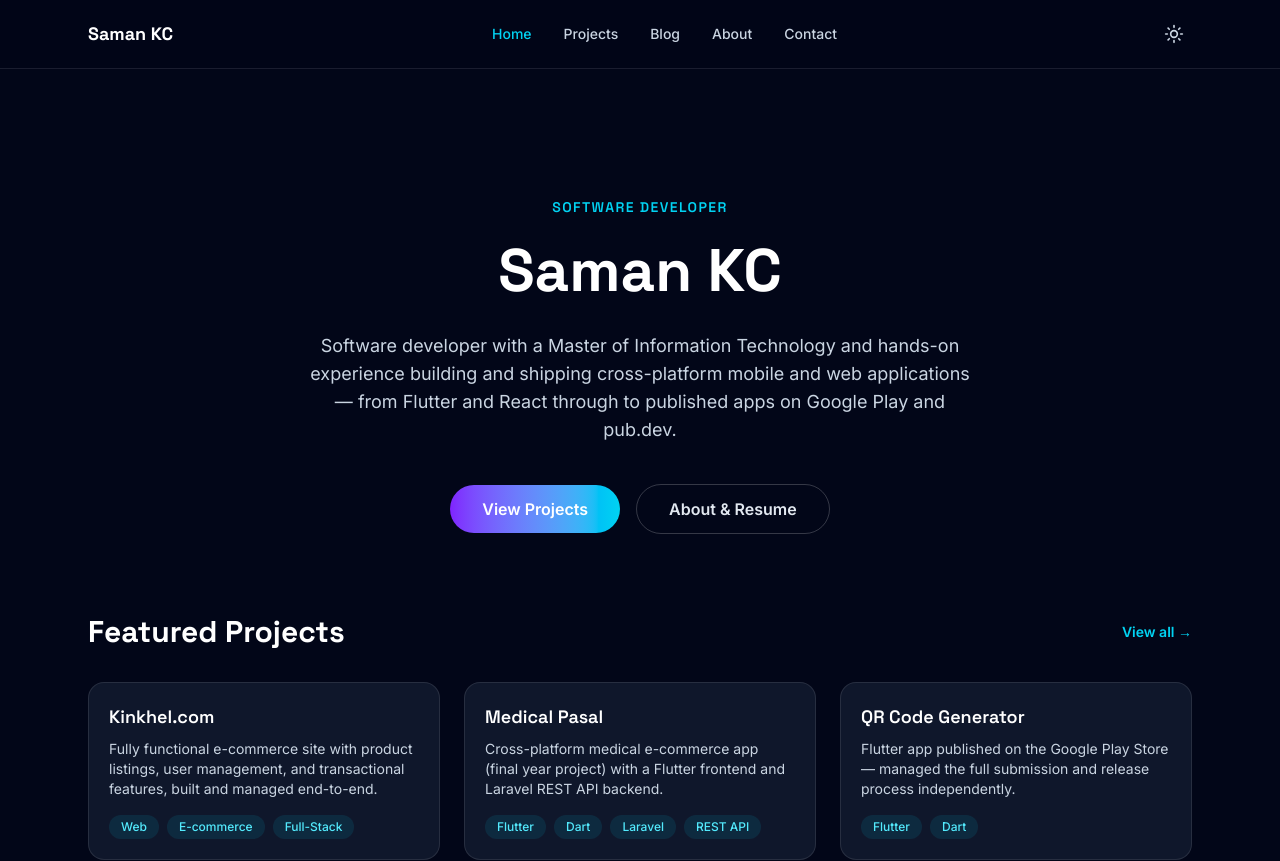
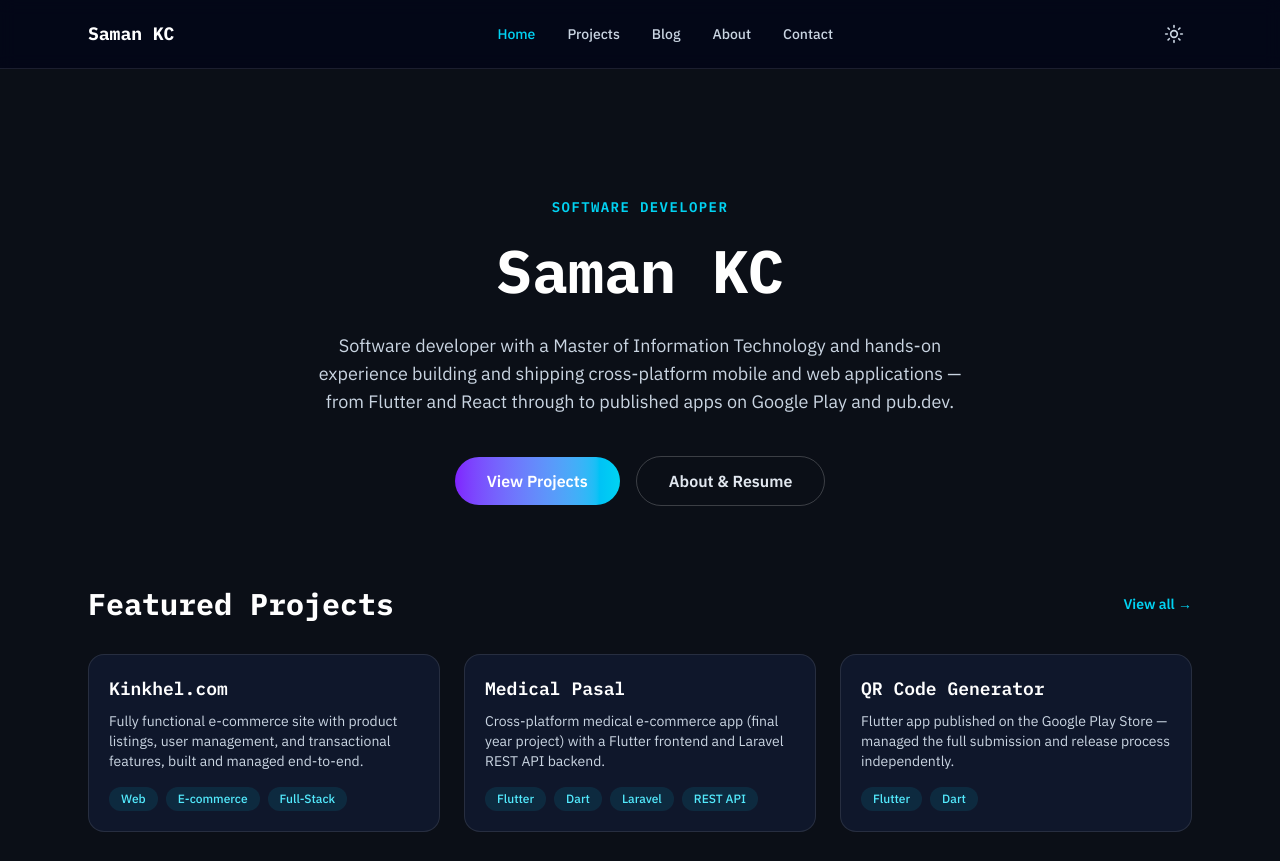
Before and after one commit to SamanKC/samankc.com, a Next.js app: page / in a window 1280 px wide. Shown: the top 861 px of the page. Built offline with nearby package versions, Linux system fonts and the light colour scheme.

Commit message:
feat: add ink/ember design tokens and IBM Plex typography

```diff
--- a/app/globals.css
+++ b/app/globals.css
@@ -4,8 +4,21 @@
 @custom-variant dark (&:where(.dark, .dark *));
 
 @theme {
-  --font-sans: var(--font-inter), sans-serif;
-  --font-display: var(--font-space-grotesk), sans-serif;
+  --font-sans: var(--font-ibm-plex-sans), sans-serif;
+  --font-display: var(--font-ibm-plex-mono), monospace;
+
+  --color-ink-50: #FBFBFA;
+  --color-ink-100: #EDEFF2;
+  --color-ink-200: #DDE1E6;
+  --color-ink-400: #8791A0;
+  --color-ink-600: #57626F;
+  --color-ink-700: #2E3746;
+  --color-ink-800: #1C2430;
+  --color-ink-900: #131924;
+  --color-ink-950: #0B0F17;
+
+  --color-ember-400: #F2A65A;
+  --color-ember-600: #C2570C;
 }
 
 html {
--- a/app/layout.tsx
+++ b/app/layout.tsx
@@ -1,13 +1,21 @@
 import type { Metadata } from 'next';
-import { Inter, Space_Grotesk } from 'next/font/google';
+import { IBM_Plex_Mono, IBM_Plex_Sans } from 'next/font/google';
 import './globals.css';
 import ThemeProvider from '@/components/ThemeProvider';
 import Navbar from '@/components/Navbar';
 import Footer from '@/components/Footer';
 import { profile } from '@/data/profile';
 
-const inter = Inter({ subsets: ['latin'], variable: '--font-inter' });
-const spaceGrotesk = Space_Grotesk({ subsets: ['latin'], variable: '--font-space-grotesk' });
+const ibmPlexMono = IBM_Plex_Mono({
+  subsets: ['latin'],
+  weight: ['400', '500', '600', '700'],
+  variable: '--font-ibm-plex-mono',
+});
+const ibmPlexSans = IBM_Plex_Sans({
+  subsets: ['latin'],
+  weight: ['400', '500', '600', '700'],
+  variable: '--font-ibm-plex-sans',
+});
 
 const siteTitle = `${profile.name} — ${profile.title}`;
 const siteDescription = `Portfolio of ${profile.name} — ${profile.title.toLowerCase()}. Projects, writing, and background.`;
@@ -29,8 +37,8 @@ export const metadata: Metadata = {
 
 export default function RootLayout({ children }: { children: React.ReactNode }) {
   return (
-    <html lang="en" className={`${inter.variable} ${spaceGrotesk.variable}`} suppressHydrationWarning>
-      <body className="bg-white font-sans text-slate-900 antialiased dark:bg-slate-950 dark:text-white">
+    <html lang="en" className={`${ibmPlexMono.variable} ${ibmPlexSans.variable}`} suppressHydrationWarning>
+      <body className="bg-ink-50 font-sans text-ink-950 antialiased dark:bg-ink-950 dark:text-ink-100">
         <ThemeProvider>
           <Navbar />
           <main>{children}</main>
```
